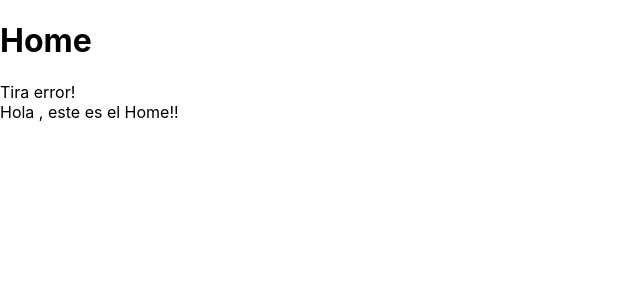
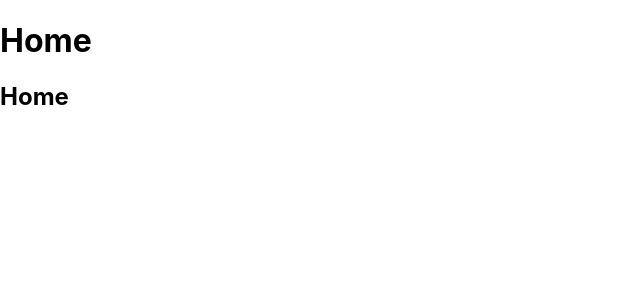
Before and after one commit to marianorp/TP3-SFReact-LibraryApp, a React (Create React App) app: page /home in a window 1280 px wide. Shown: the top 300 px of the page, without its empty margins (0-640 px from the left). Built offline with nearby package versions, Linux system fonts and the light colour scheme.

Commit message:
Update Home.jsx

```diff
--- a/src/components/Home.jsx
+++ b/src/components/Home.jsx
@@ -4,8 +4,7 @@ export default function Home(){
     return (
         <>
         <h1>Home</h1>
-        <span>Tira error!</span>
-        <div>Hola , este es el Home!!</div>
+        <h2>Home</h2>
         </>
     )
 }
```
